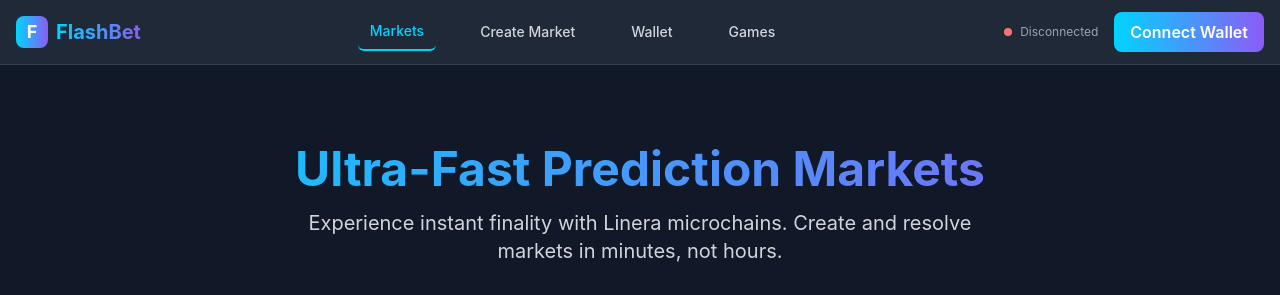
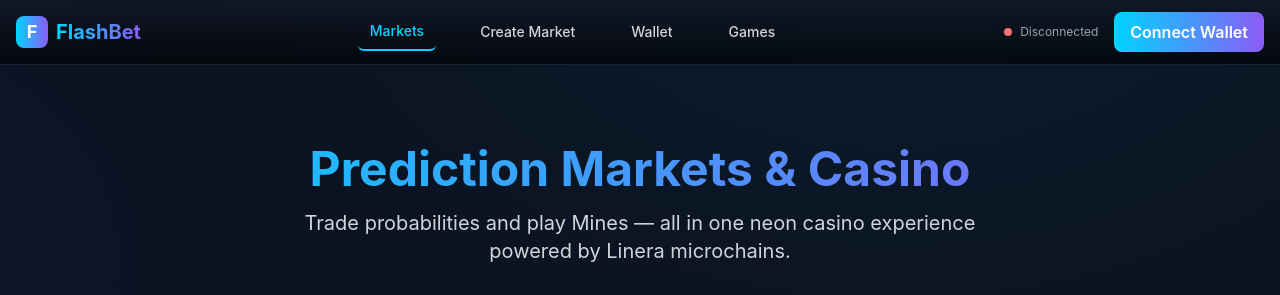
Before and after one commit to Anu062004/Prediction-Market, a React (Vite) app in the folder frontend/: page / in a window 1280 px wide. Shown: the top 295 px of the page. Built offline with nearby package versions, Linux system fonts and the light colour scheme; no server answers; the HTML template or start-up script is replaced by a standard one.

Commit message:
feat(theme): casino + prediction market neon theme (background, navbar, hero, glass cards)

```diff
--- a/frontend/src/App.jsx
+++ b/frontend/src/App.jsx
@@ -14,7 +14,7 @@ function App() {
     <Router>
       <WalletProvider>
         <SocketProvider>
-          <div className="min-h-screen bg-gray-900">
+          <div className="min-h-screen casino-bg">
             <Navbar />
             <main className="container mx-auto px-4 py-8">
               <Routes>
--- a/frontend/src/components/Navbar.jsx
+++ b/frontend/src/components/Navbar.jsx
@@ -17,7 +17,7 @@ const Navbar = () => {
   }
 
   return (
-    <nav className="bg-gray-800 border-b border-gray-700">
+    <nav className="bg-gradient-to-b from-gray-900/90 to-black/60 border-b border-gray-800/60 backdrop-blur">
       <div className="container mx-auto px-4">
         <div className="flex items-center justify-between h-16">
           {/* Logo */}
--- a/frontend/src/index.css
+++ b/frontend/src/index.css
@@ -9,6 +9,13 @@
 }
 
 @layer components {
+  .casino-bg {
+    background:
+      radial-gradient(1200px 800px at 70% -10%, rgba(0,212,255,0.06) 0%, rgba(0,212,255,0) 60%),
+      radial-gradient(900px 600px at -20% 30%, rgba(139,92,246,0.06) 0%, rgba(139,92,246,0) 60%),
+      #0b1220;
+  }
+
   .btn-primary {
     @apply bg-gradient-to-r from-neon-blue to-neon-purple text-white font-semibold py-2 px-4 rounded-lg transition-all duration-200 hover:shadow-lg hover:shadow-neon-blue/25;
   }
@@ -18,7 +25,7 @@
   }
 
   .card {
-    @apply bg-gray-800 rounded-xl p-6 border border-gray-700 shadow-lg;
+    @apply bg-gray-800/80 backdrop-blur rounded-xl p-6 border border-gray-700 shadow-lg;
   }
 
   .neon-border {
@@ -28,4 +35,8 @@
   .gradient-text {
     @apply bg-gradient-to-r from-neon-blue to-neon-purple bg-clip-text text-transparent;
   }
+
+  .glass {
+    @apply bg-gray-800/70 backdrop-blur border border-gray-700 rounded-xl;
+  }
 }
--- a/frontend/src/pages/Home.jsx
+++ b/frontend/src/pages/Home.jsx
@@ -71,10 +71,10 @@ const Home = () => {
         className="text-center py-12"
       >
         <h1 className="text-5xl font-bold gradient-text mb-4">
-          Ultra-Fast Prediction Markets
+          Prediction Markets & Casino
         </h1>
         <p className="text-xl text-gray-300 mb-8 max-w-2xl mx-auto">
-          Experience instant finality with Linera microchains. Create and resolve markets in minutes, not hours.
+          Trade probabilities and play Mines — all in one neon casino experience powered by Linera microchains.
         </p>
         <div className="flex justify-center space-x-4">
           <Link to="/create" className="btn-primary text-lg px-8 py-3">
```
